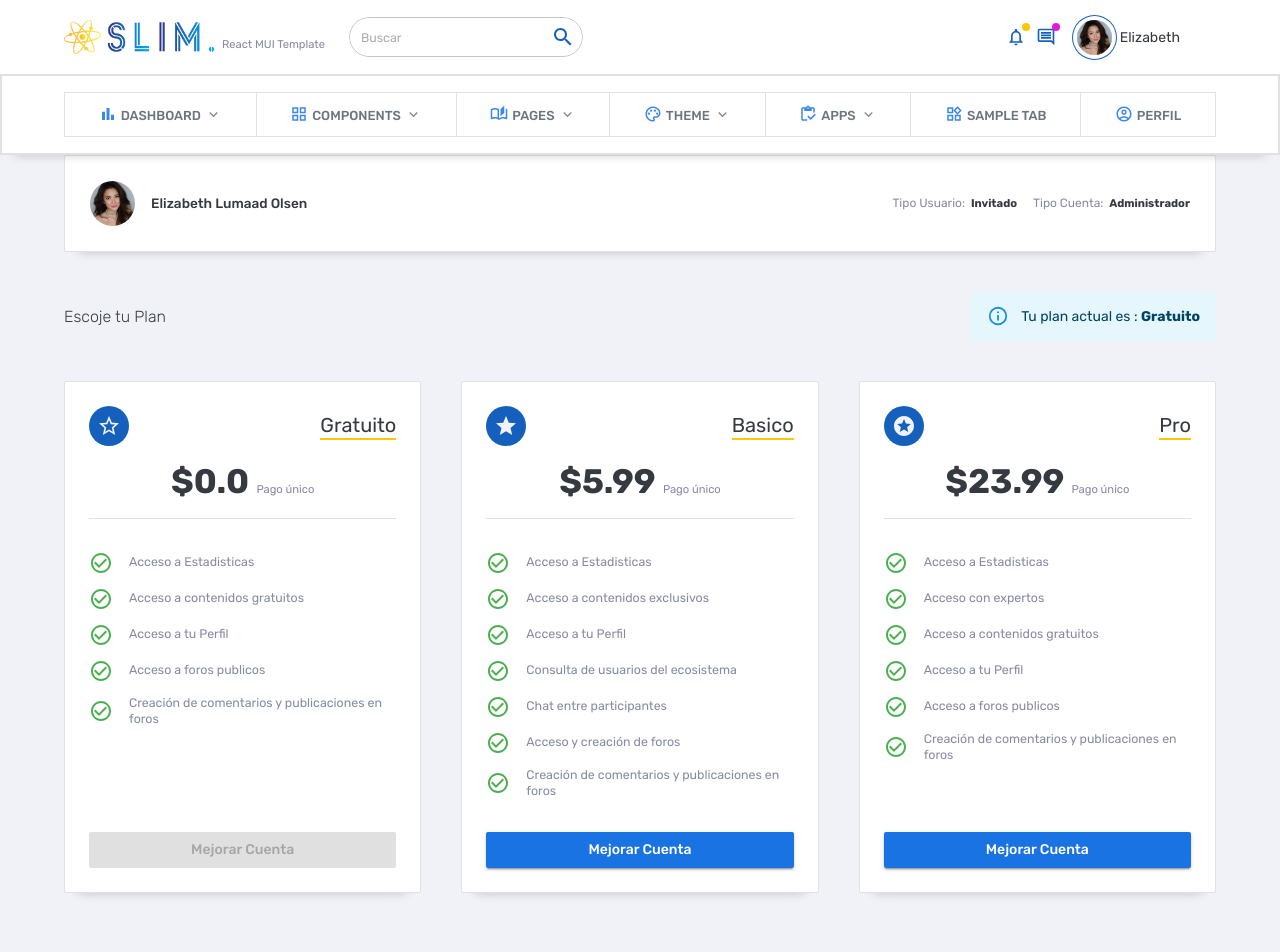
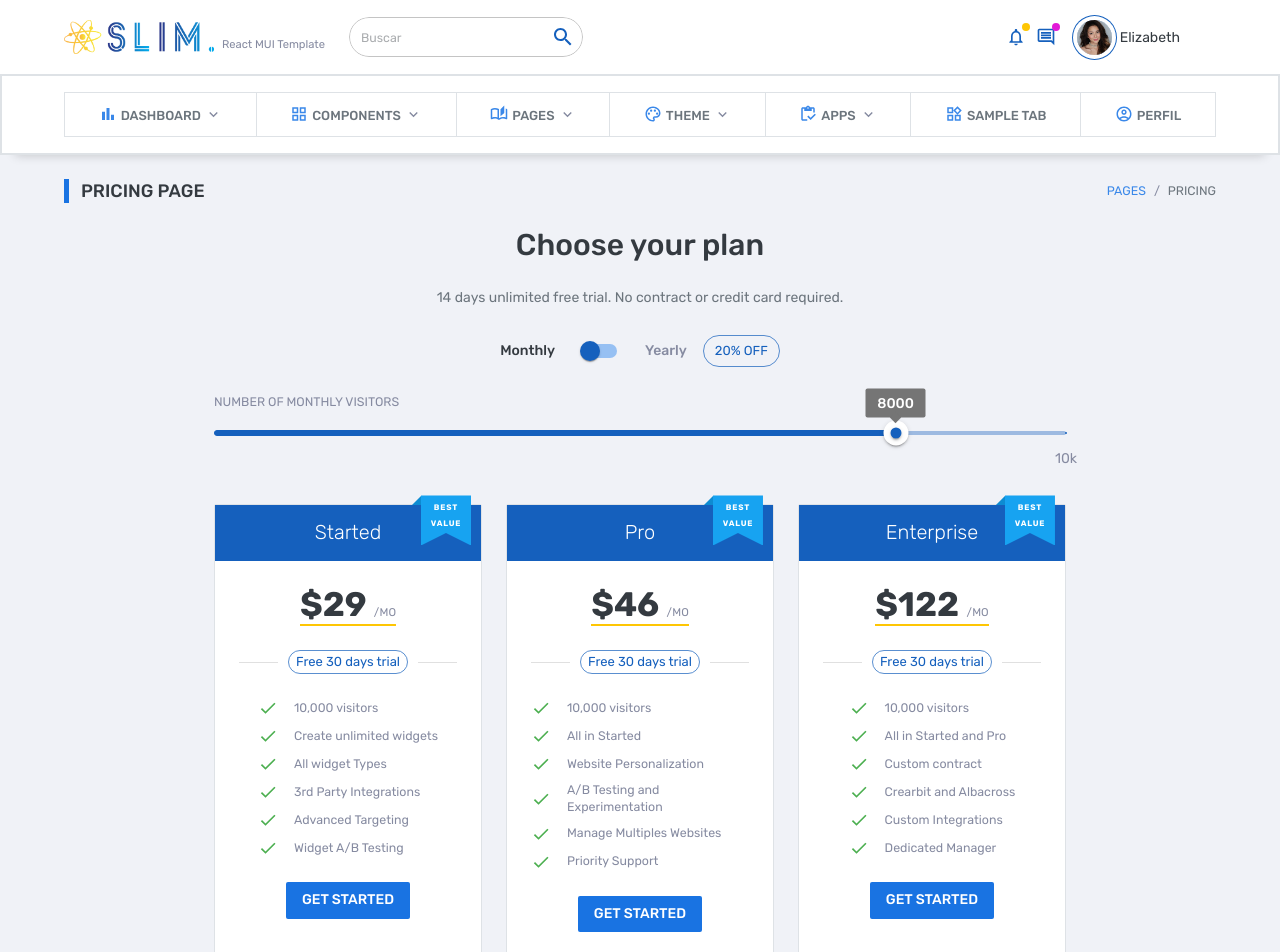
Before and after one commit to Tono2007/slim-free-react-mui-template, a React (Vite) app: page /pages/pricing/pricing1 in a window 1280 px wide. Shown: the top 952 px of the page. Built offline with nearby package versions, Linux system fonts and the light colour scheme.

Commit message:
[FEAT] pricing1 page

```diff
--- a/src/components/navbar/navItems.js
+++ b/src/components/navbar/navItems.js
@@ -274,10 +274,6 @@ const NAV_LINKS_CONFIG = [
 						title: 'Pricing 2',
 						href: '/pages/pricing/pricing2',
 					},
-					{
-						title: 'Pricing3',
-						href: '/pages/pricing/pricing3',
-					},
 				],
 			},
 			{
--- a/src/pages/pricingPages/pricing1/index.jsx
+++ b/src/pages/pricingPages/pricing1/index.jsx
@@ -1,6 +1,5 @@
-import { useState, useEffect } from 'react';
-import { useNavigate } from 'react-router-dom';
-// MUI Stuff
+import { useState } from 'react';
+
 import Typography from '@mui/material/Typography';
 import Grid from '@mui/material/Grid';
 import Box from '@mui/material/Box';
@@ -9,174 +8,224 @@ import Divider from '@mui/material/Divider';
 import Button from '@mui/material/Button';
 import Stack from '@mui/material/Stack';
 import Card from '@mui/material/Card';
-import LinearProgress from '@mui/material/LinearProgress';
-import List from '@mui/material/List';
+import Container from '@mui/material/Container';
 import ListItem from '@mui/material/ListItem';
-import ListItemButton from '@mui/material/ListItemButton';
+import Chip from '@mui/material/Chip';
 import Alert from '@mui/material/Alert';
+import Breadcrumbs from '@mui/material/Breadcrumbs';
+import Link from '@mui/material/Link';
+import Switch from '@mui/material/Switch';
+import Slider from '@mui/material/Slider';
 
-import Table from '@mui/material/Table';
-import TableBody from '@mui/material/TableBody';
-import TableCell from '@mui/material/TableCell';
-import TableContainer from '@mui/material/TableContainer';
-import TableHead from '@mui/material/TableHead';
-import TableRow from '@mui/material/TableRow';
+import CheckIcon from '@mui/icons-material/Check';
 
-// Icons
-import CheckCircleIcon from '@mui/icons-material/CheckCircle';
-import AccountCircleIcon from '@mui/icons-material/AccountCircle';
-import SmartphoneIcon from '@mui/icons-material/Smartphone';
-import DevicesIcon from '@mui/icons-material/Devices';
-import SchoolIcon from '@mui/icons-material/School';
-import AccountTreeIcon from '@mui/icons-material/AccountTree';
-import CheckCircleOutlineIcon from '@mui/icons-material/CheckCircleOutline';
-import PeopleIcon from '@mui/icons-material/People';
-import EmojiPeopleIcon from '@mui/icons-material/EmojiPeople';
-import BusinessIcon from '@mui/icons-material/Business';
-import ArrowUpwardIcon from '@mui/icons-material/ArrowUpward';
-import LocationCityIcon from '@mui/icons-material/LocationCity';
-import NewspaperIcon from '@mui/icons-material/Newspaper';
-import StarBorderIcon from '@mui/icons-material/StarBorder';
-import StarIcon from '@mui/icons-material/Star';
-import StarsIcon from '@mui/icons-material/Stars';
+import PageHeader from '@/components/pageHeader';
+import CardHeader from '@/components/cardHeader';
 
-import avatar from '@/assets/images/avatars/avatar_13.jpg';
+const plans = [
+	{
+		name: 'Started',
+		cost: '$29',
+		benefits: [
+			'10,000 visitors',
+			'Create unlimited widgets',
+			'All widget Types',
+			'3rd Party Integrations',
+			'Advanced Targeting',
+			'Widget A/B Testing',
+		],
+	},
+	{
+		name: 'Pro',
+		cost: '$46',
+		benefits: [
+			'10,000 visitors',
+			'All in Started',
+			'Website Personalization',
+			'A/B Testing and Experimentation',
+			'Manage Multiples Websites',
+			'Priority Support',
+		],
+	},
+	{
+		name: 'Enterprise',
+		cost: '$122',
+		benefits: [
+			'10,000 visitors',
+			'All in Started and Pro',
+			'Custom contract',
+			'Crearbit and Albacross',
+			'Custom Integrations',
+			'Dedicated Manager',
+		],
+	},
+];
 
-const features = {
-	free: [
-		'Acceso a Estadisticas',
-		'Acceso a contenidos gratuitos',
-		'Acceso a tu Perfil',
-		'Acceso a foros publicos',
-		'Creación de comentarios y publicaciones en foros',
-	],
-	basic: [
-		'Acceso a Estadisticas',
-		'Acceso a contenidos exclusivos',
-		'Acceso a tu Perfil',
-		'Consulta de usuarios del ecosistema',
-		'Chat entre participantes',
-		'Acceso y creación de foros',
-		'Creación de comentarios y publicaciones en foros',
-	],
-	pro: [
-		'Acceso a Estadisticas',
-		'Acceso con expertos',
-		'Acceso a contenidos gratuitos',
-		'Acceso a tu Perfil',
-		'Acceso a foros publicos',
-		'Creación de comentarios y publicaciones en foros',
-	],
-};
-function Pricing1() {
+function Pricing1Page() {
+	const [period, setPeriod] = useState(false);
 	return (
 		<>
-			<Card>
+			<PageHeader title="Pricing Page">
+				<Breadcrumbs
+					aria-label="breadcrumb"
+					sx={{
+						textTransform: 'uppercase',
+					}}
+				>
+					<Link underline="hover" href="#!">
+						Pages
+					</Link>
+					<Typography color="text.tertiary">Pricing</Typography>
+				</Breadcrumbs>
+			</PageHeader>
+			<Container maxWidth="md">
+				<Stack spacing={3} alignItems="center">
+					<Typography variant="h2" fontSize={30} fontWeight="medium">
+						Choose your plan
+					</Typography>
+					<Typography variant="body2" color="text.tertiary">
+						14 days unlimited free trial. No contract or credit card required.
+					</Typography>
 					<Stack direction="row" spacing={2} alignItems="center" flexWrap="wrap">
-					<Avatar sx={{ width: 45, height: 45 }} alt="Remy Sharp" src={avatar} />
-					<Typography variant="h5" flexGrow={1}>
-						Elizabeth Lumaad Olsen
+						<Typography variant="subtitle1" color={period ? 'textSecondary' : 'textPrimary'}>
+							Monthly
 						</Typography>
-					<Typography variant="subtitle2">
-						Tipo Usuario: &nbsp;
-						<Typography variant="caption" color="textPrimary" fontWeight="bold">
-							Invitado
+						<Switch
+							value={period}
+							onChange={(e) => setPeriod(e.target.checked)}
+							sx={{
+								'& .MuiSwitch-thumb': {
+									backgroundColor: 'primary.main',
+								},
+								'& .MuiSwitch-track': {
+									opacity: 1,
+									backgroundColor: 'primary.light',
+								},
+							}}
+						/>
+						<Typography variant="subtitle1" color={!period ? 'textSecondary' : 'textPrimary'}>
+							Yearly
 						</Typography>
+						<Chip label="20% OFF" variant="outlined" color="primary" />
+					</Stack>
+					<Stack width="100%" spacing={1}>
+						<Typography textTransform="uppercase" color="textSecondary">
+							Number of monthly visitors
 						</Typography>
-					<Typography variant="subtitle2">
-						Tipo Cuenta: &nbsp;
-						<Typography variant="caption" color="textPrimary" fontWeight="bold">
-							Administrador
-						</Typography>
-					</Typography>
+						<Slider
+							defaultValue={8000}
+							aria-label="Default"
+							valueLabelDisplay="on"
+							step={1000}
+							marks={[{ value: 10000, label: '10k' }]}
+							min={0}
+							max={10000}
+							sx={{
+								'& .MuiSlider-thumb': {
+									height: 25,
+									width: 25,
+									backgroundColor: 'primary.main',
+									border: '7px solid #fff',
+									boxShadow: 2,
+									'&:focus, &:hover, &.Mui-active, &.Mui-focusVisible': {
+										boxShadow: 4,
+									},
+								},
+							}}
+						/>
 					</Stack>
-			</Card>
-			<Stack
-				my={5}
-				direction={{ xs: 'column', sm: 'row' }}
-				spacing={2}
-				alignItems="center"
-				justifyContent="space-between"
-			>
-				<Typography variant="h4" textAlign="center" fontWeight="300" gutterBottom>
-					Escoje tu Plan
-				</Typography>
-				<Alert severity="info">
-					Tu plan actual es : <strong>Gratuito</strong>
-				</Alert>
+					<div style={{ width: '100%' }}>
+						<Grid container spacing={3} pt={4}>
+							{plans.map((plan, i) => (
+								<Grid item xs={12} sm={4} md={4} key={i}>
+									<PlanCard plan={plan} />
+								</Grid>
+							))}
+						</Grid>
+					</div>
 				</Stack>
-
-			<Grid container spacing={5} alignItems="stretch" alignContent="stretch" mb={10}>
-				<Grid item xs={12} sm={6} md={4}>
-					<PriceCard icon={StarBorderIcon} type="Gratuito" price="0.0" isActual features={features.free} />
-				</Grid>
-				<Grid item xs={12} sm={6} md={4}>
-					<PriceCard icon={StarIcon} type="Basico" price="5.99" features={features.basic} />
-				</Grid>
-				<Grid item xs={12} sm={6} md={4}>
-					<PriceCard icon={StarsIcon} type="Pro" price="23.99" features={features.pro} />
-				</Grid>
-			</Grid>
-			<FeaturesTable />
+			</Container>
 		</>
 	);
 }
 
-function PriceCard(props) {
-	const { type, isActual, icon: Icon, price, features, upgradeAccount } = props;
-
+function PlanCard({ plan }) {
+	const { cost, name, benefits } = plan;
 	return (
-		<Stack
-			component={Card}
-			height="100%"
-			p={3}
-			direction="column"
-			spacing={2}
+		<Card sx={{ height: '100%', position: 'relative', overflow: 'visible' }} type="none">
+			<Box
+				height={50}
+				width={50}
+				position="absolute"
+				top={-10}
+				right={10}
 				sx={{
-				transition: 'all 0.5s',
-				'&:hover': {
-					transform: 'translateY(-10px)',
+					'&::before': {
+						content: "'Best Value'",
+						position: 'absolute',
+						top: 0,
+						left: 0,
+						fontSize: 8,
+						width: '100%',
+						height: '100%',
+						display: 'grid',
+						placeItems: 'center',
+						textTransform: 'uppercase',
+						textAlign: 'center',
+						color: 'cuaternary.contrastText',
+						fontWeight: 'bold',
+						bgcolor: 'cuaternary.main',
+						letterSpacing: '.1em',
+						clipPath: 'polygon(0 0, 100% 0, 100% 100%, 50% 75%, 0 100%)',
+						pb: 1,
+					},
+					'&::after': {
+						content: "''",
+						position: 'absolute',
+						top: 0,
+						left: 0.5,
+						transform: 'translateX(-100%)',
+						clipPath: 'polygon(0 100%, 100% 0, 100% 100%)',
+						width: 10,
+						height: 10,
+						bgcolor: 'cuaternary.dark',
 					},
 				}}
+			/>
+			<Typography
+				variant="h3"
+				bgcolor="primary.main"
+				align="center"
+				fontWeight="light"
+				width="100%"
+				p={2}
+				color="primary.contrastText"
 			>
-			<Stack direction="row" alignItems="center" justifyContent="space-between">
-				<Avatar
-					sx={{
-						backgroundColor: 'primary.main',
-					}}
-				>
-					<Icon />
-				</Avatar>
+				{name}
+			</Typography>
+			<Stack spacing={3} alignItems="center" p={3}>
 				<Typography
-					fontSize="20px"
 					textAlign="center"
-					fontWeight="400"
+					variant="h1"
+					component="h5"
 					borderBottom={2}
 					borderColor="secondary.main"
 				>
-					{type}
+					{cost} <Typography variant="caption">/MO</Typography>
 				</Typography>
-			</Stack>
-
-			<Typography textAlign="center" variant="h1" component="h5">
-				${price} <Typography variant="caption">Pago único</Typography>
-			</Typography>
-			<Divider variant="middle" />
-			<Stack spacing={1.5} py={2} flexGrow={1}>
-				{features.map((feature, index) => (
-					<Feature title={feature} key={index} />
+				<Divider flexItem>
+					<Chip label="Free 30 days trial" color="primary" variant="outlined" size="small" />
+				</Divider>
+				<Stack spacing={1} height="100%">
+					{benefits.map((benefit, i) => (
+						<Feature title={benefit} key={i} />
 					))}
 				</Stack>
-			{isActual ? (
-				<Button variant="contained" disabled>
-					Mejorar Cuenta
+				<Button variant="contained" disableElevation>
+					GET STARTED
 				</Button>
-			) : (
-				<Button variant="contained" onClick={upgradeAccount}>
-					Mejorar Cuenta
-				</Button>
-			)}
 			</Stack>
+		</Card>
 	);
 }
 
@@ -189,7 +238,7 @@ function Feature({ title, addSX, ...props }) {
 			sx={{
 				transition: 'transform .3s',
 				'&:hover': {
-					transform: 'translateX(10px)',
+					transform: 'translateX(5px)',
 					'& .MuiTypography-root': {
 						color: (theme) => theme.palette.secondary.dark,
 					},
@@ -198,7 +247,7 @@ function Feature({ title, addSX, ...props }) {
 			}}
 			{...props}
 		>
-			<CheckCircleOutlineIcon color="success" />
+			<CheckIcon color="success" fontSize="small" />
 			<Typography variant="body1" color="textSecondary">
 				{title}
 			</Typography>
@@ -206,139 +255,4 @@ function Feature({ title, addSX, ...props }) {
 	);
 }
 
-const FEAT_STAT_TYPES = {
-	check: 'type-check',
-	none: 'type-none',
-	text: 'type-text',
-};
-
-const tableFeatures = [
-	{
-		name: 'Basic Features',
-		free: {
-			type: FEAT_STAT_TYPES.check,
-		},
-		basic: {
-			type: FEAT_STAT_TYPES.check,
-		},
-		pro: {
-			type: FEAT_STAT_TYPES.check,
-		},
-	},
-	{
-		name: 'Users',
-		free: {
-			type: FEAT_STAT_TYPES.text,
-			text: '10',
-		},
-		basic: {
-			type: FEAT_STAT_TYPES.text,
-			text: '20',
-		},
-		pro: {
-			type: FEAT_STAT_TYPES.text,
-			text: 'Unlimited',
-		},
-	},
-	{
-		name: 'Individual Data',
-		free: {
-			type: FEAT_STAT_TYPES.text,
-			text: '200GB',
-		},
-		basic: {
-			type: FEAT_STAT_TYPES.text,
-			text: '400GB',
-		},
-		pro: {
-			type: FEAT_STAT_TYPES.text,
-			text: 'Unlimited',
-		},
-	},
-	{
-		name: 'Support',
-		free: {
-			type: FEAT_STAT_TYPES.check,
-		},
-		basic: {
-			type: FEAT_STAT_TYPES.check,
-		},
-		pro: {
-			type: FEAT_STAT_TYPES.check,
-		},
-	},
-	{
-		name: 'Automated Workflows',
-		free: {
-			type: FEAT_STAT_TYPES.none,
-		},
-		basic: {
-			type: FEAT_STAT_TYPES.check,
-		},
-		pro: {
-			type: FEAT_STAT_TYPES.check,
-		},
-	},
-	{
-		name: '200+ Integrations',
-		free: {
-			type: FEAT_STAT_TYPES.none,
-		},
-		basic: {
-			type: FEAT_STAT_TYPES.check,
-		},
-		pro: {
-			type: FEAT_STAT_TYPES.check,
-		},
-	},
-];
-
-function FeaturesTable() {
-	return (
-		<Card type="none">
-			<TableContainer>
-				<Table aria-label="results table">
-					<TableHead
-						sx={{
-							bgcolor: 'primary.main',
-							'& .MuiTableCell-head': {
-								color: 'primary.contrastText',
-							},
-						}}
-					>
-						<TableRow>
-							<TableCell align="left" />
-							<TableCell align="center">Free</TableCell>
-							<TableCell align="center">Basic</TableCell>
-							<TableCell align="center">Pro</TableCell>
-						</TableRow>
-					</TableHead>
-					<TableBody>
-						{tableFeatures.map((feat, i) => (
-							<TableRow hover key={i}>
-								<TableCell align="left">
-									<Typography variant="subtitle1">{feat.name}</Typography>
-								</TableCell>
-								<TableCellType type={feat?.free?.type} text={feat?.free?.text} />
-								<TableCellType type={feat?.basic?.type} text={feat?.basic?.text} />
-								<TableCellType type={feat?.pro?.type} text={feat?.pro?.text} />
-							</TableRow>
-						))}
-					</TableBody>
-				</Table>
-			</TableContainer>
-		</Card>
-	);
-}
-
-function TableCellType({ cellProps, type, text }) {
-	return (
-		<TableCell align="center" {...cellProps}>
-			{type === FEAT_STAT_TYPES.check && <CheckCircleOutlineIcon color="success" />}
-			{type === FEAT_STAT_TYPES.none && '--'}
-			{type === FEAT_STAT_TYPES.text && text}
-		</TableCell>
-	);
-}
-
-export default Pricing1;
+export default Pricing1Page;
--- a/src/pages/sample/sampleTabsPage.jsx
+++ b/src/pages/sample/sampleTabsPage.jsx
@@ -59,7 +59,7 @@ function SampleTabsPage() {
 					<Typography color="text.tertiary">Sample Tab Page</Typography>
 				</Breadcrumbs>
 			</PageHeader>
-			<Grid container rowSpacing={2} columnSpacing={4}>
+			<Grid container spacing={4}>
 				<Grid item xs={12} sm={4} md={3}>
 					<Card
 						sx={{
--- a/src/utils/routes/index.jsx
+++ b/src/utils/routes/index.jsx
@@ -30,7 +30,6 @@ const Page500 = withLazyLoadably(lazy(() => import('@/pages/errorPages/500')));
 const Page503 = withLazyLoadably(lazy(() => import('@/pages/errorPages/503')));
 const Page505 = withLazyLoadably(lazy(() => import('@/pages/errorPages/505')));
 const Pricing1Page = withLazyLoadably(lazy(() => import('@/pages/pricingPages/pricing1')));
-const Pricing2Page = withLazyLoadably(lazy(() => import('@/pages/pricingPages/pricing2')));
 const EditProfilePage = withLazyLoadably(lazy(() => import('@/pages/editProfile')));
 const NotificationsPage = withLazyLoadably(lazy(() => import('@/pages/notificationsPage')));
 const WIPPage = withLazyLoadably(lazy(() => import('@/pages/wip')));
@@ -85,7 +84,6 @@ function Router() {
 							<Route path="notifications" element={<NotificationsPage />} />
 							<Route path="pricing/">
 								<Route path="pricing1" element={<Pricing1Page />} />
-								<Route path="pricing2" element={<Pricing2Page />} />
 							</Route>
 							<Route path="error/">
 								<Route path="404" element={<Page404 />} />
```
Also changed, not shown: 1 other file (tests, documents, lock files or other folders). Lines whose indentation alone changed are shown as unchanged.
